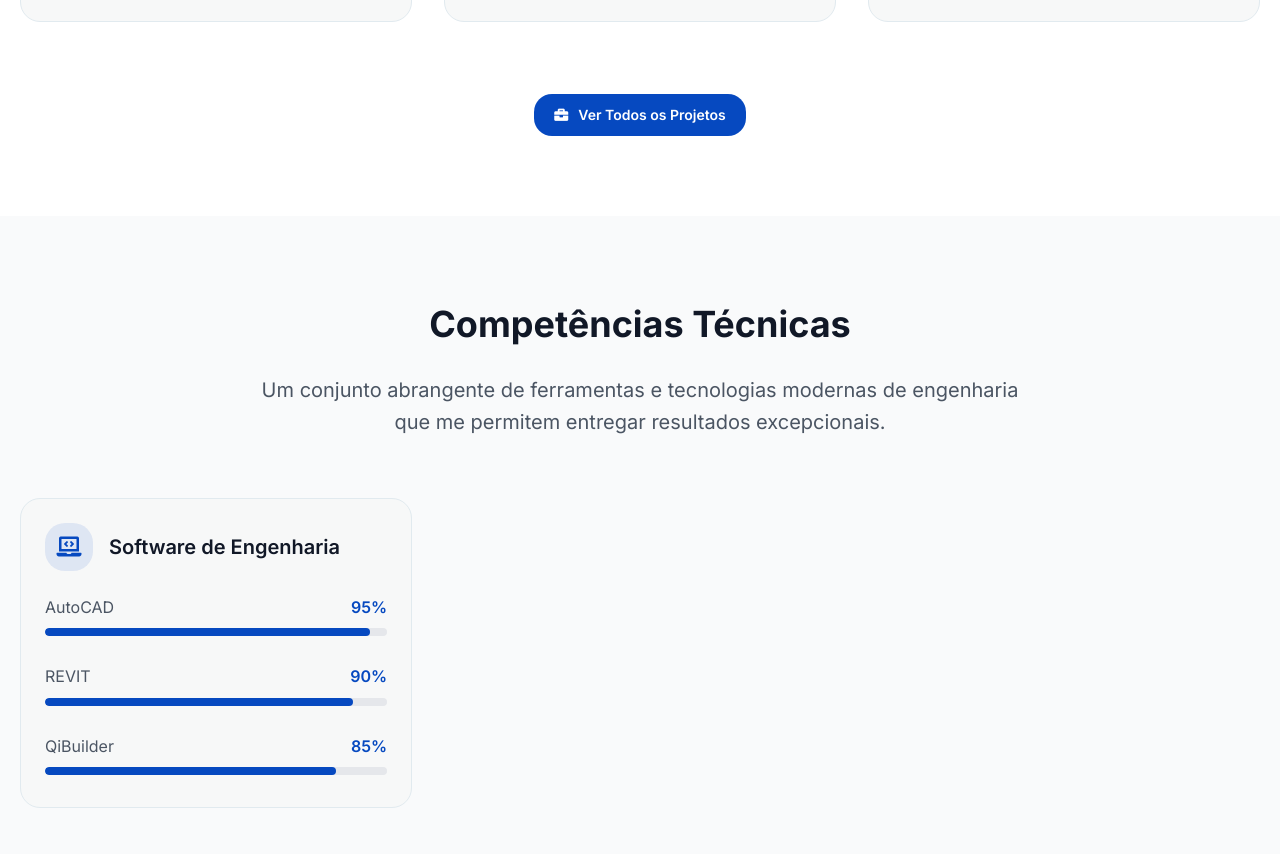
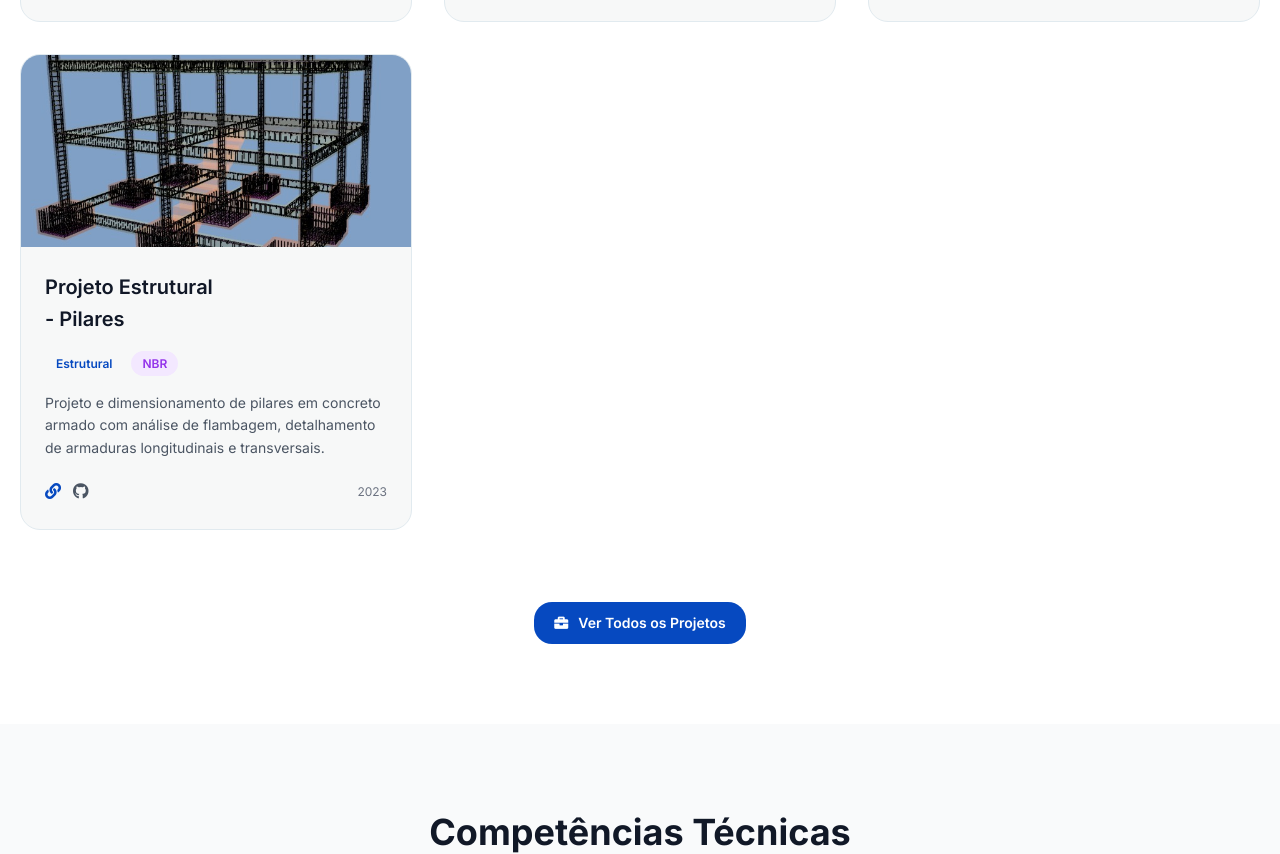
Before and after one commit to GabrielConstroi/GabrielEngenheiro, a plain HTML site: page index.html in a window 1280 px wide. Shown: the part 2519-3373 px from the top of the page. Drawn offline with Linux system fonts and the light colour scheme.

Commit message:
ADD Projeto04.html

```diff
--- a/index.html
+++ b/index.html
@@ -236,6 +236,33 @@
         </div>
       </div>
 
+      <!-- Project 4 -->
+      <div class="project-card">
+        <div class="project-image">
+          <img src="https://raw.githubusercontent.com/GabrielConstroi/GabrielEngenheiro/refs/heads/main/Projeto04.jpeg" alt="Projeto Estrutural">
+        </div>
+        <div class="project-content">
+          <h3>Projeto Estrutural<br>- Pilares<br></h3>
+          <div class="project-tags">
+            <span class="tag tag-primary">Estrutural</span>
+            <span class="tag tag-purple">NBR</span>
+          </div>
+          <p>
+            Projeto e
+            dimensionamento de pilares em concreto armado com análise de
+            flambagem, detalhamento de armaduras longitudinais e
+            transversais.</p>
+          <div class="project-footer">
+            <a href="#" class="project-link">
+              <i class="fas fa-link"></i>
+            </a>
+            <a href="https://github.com/GabrielConstroi" target="_blank" class="project-github">
+              <i class="fab fa-github"></i>
+            </a>
+            <span class="project-year">2023</span>
+          </div>
+        </div>
+      </div>
       <!-- Additional projects -->
       <!-- ... other project cards with similar structure ... -->
 
```
